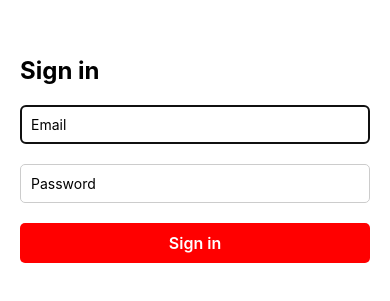
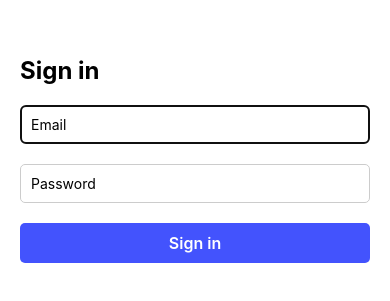
Before and after one commit to jvcByte/reactNativeExpoClerkAuth, a React Native app: screen / in a window 390 px wide. Shown: the part 263-564 px from the top of the page. Built offline with nearby package versions, Linux system fonts and the light colour scheme.

Commit message:
feat: add CustomButton.tsx

```diff
--- a/App.tsx
+++ b/App.tsx
@@ -31,9 +31,6 @@ export default function App() {
       <CustomButton
         text="Sign in"
         onPress={() => { console.log('Sign in button pressed') }}
-        style={{
-            backgroundColor: 'red',
-        }}
       />
 
       <StatusBar style="auto" />
```
